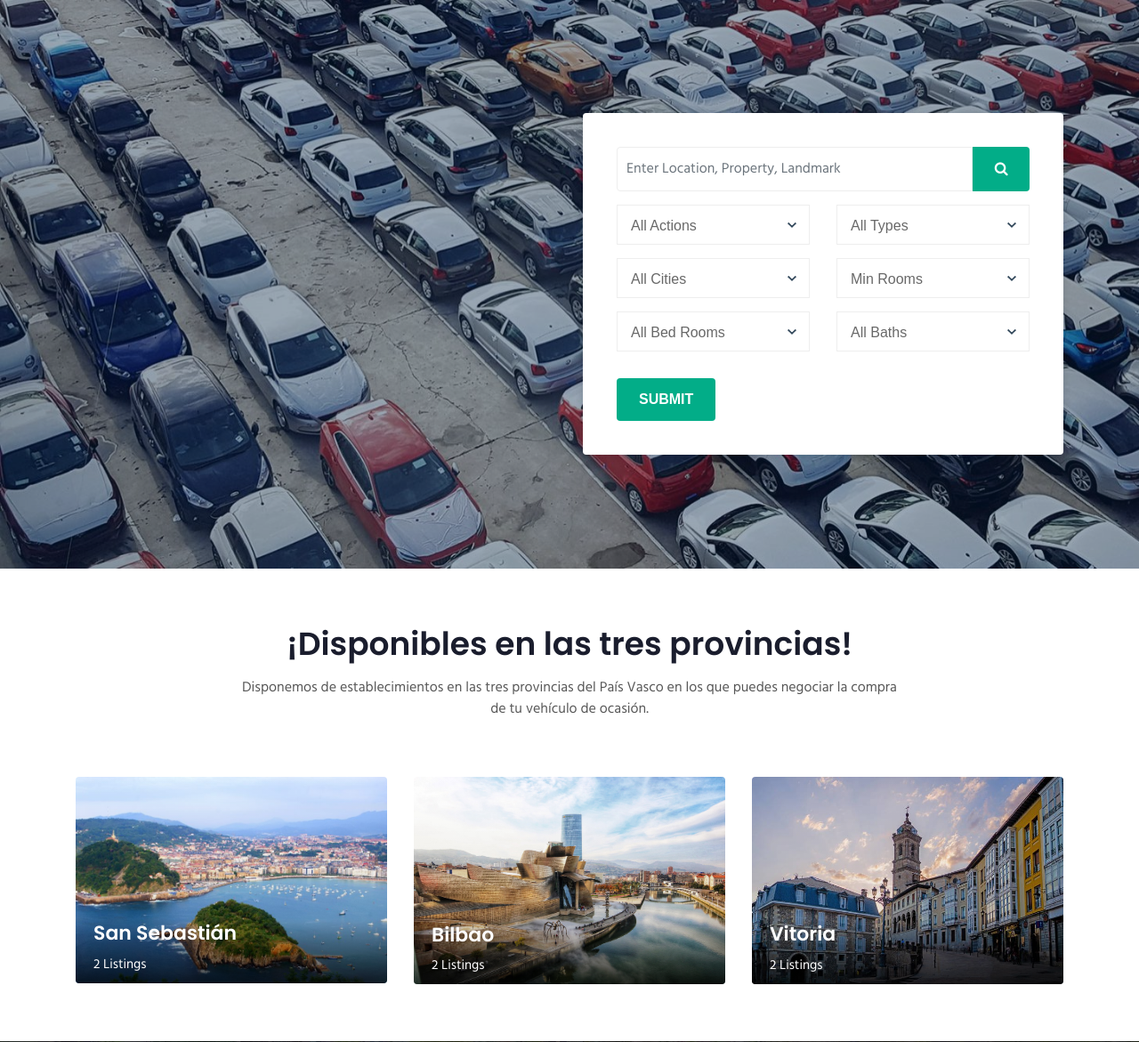
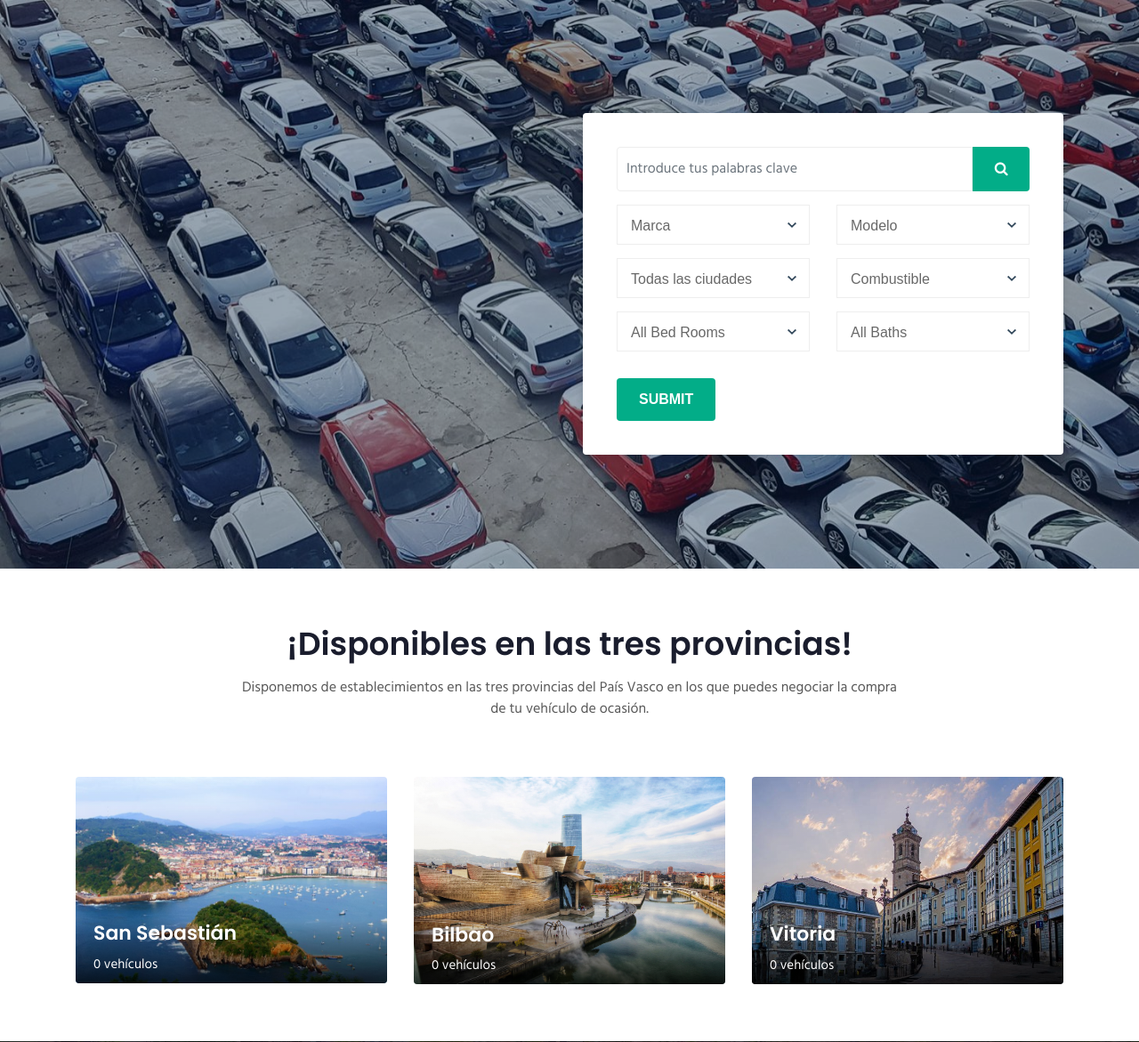
Before and after one commit to bu5to/ProyectoDAS, a Flask app: page / in a window 1280 px wide. Shown: the part 121-1292 px from the top of the page at 89% size. Run offline with Flask 2, Linux system fonts and the light colour scheme; data that the repository does not hold is empty; some libraries are stand-ins or nearby versions.

Commit message:
desquiciandome con sql parte 439284892 y jquery

```diff
--- a/main.py
+++ b/main.py
@@ -1,14 +1,55 @@
 from flask import Flask, render_template, url_for
 from flask_sqlalchemy import SQLAlchemy
 import mysql.connector
-from sqlalchemy import create_engine, Column, String, Integer, ForeignKey
+from sqlalchemy import create_engine, Column, String, Integer, ForeignKey, select, func
 from sqlalchemy.orm import relationship
-from base import Base
+from base import Base, Session
+from coche import Coche
+from marca import Marca
+from usuario import Usuario
 
 app = Flask(__name__)
 app.config['SQLALCHEMY_DATABASE_URI'] = 'postgresql://postgres:root@localhost:5432/bustomoviles'
 app.config['SQLALCHEMY_TRACK_MODIFICATIONS'] = False
 
+# session.query(MyTable.col1).count()
+
+
 @app.route('/')
 def hello_world():
-    return render_template("index.html")
+    session = Session()
+    query = session.query(Coche)
+    query = query.filter(Coche.ciudad == "Donostia")
+    query = query.with_entities(func.count())
+    nCochesdonos = query.scalar()
+    query = session.query(Coche)
+    query = query.filter(Coche.ciudad == "Bilbao")
+    query = query.with_entities(func.count())
+    nCochesbilbo = query.scalar()
+    query = session.query(Coche)
+    query = query.filter(Coche.ciudad == "Vitoria")
+    query = query.with_entities(func.count())
+    nCochesvito = query.scalar()
+    query = session.query(Coche)
+    coches = query.all()
+    query = session.query(Marca)
+    marcas = query.all()
+    query = session.query(Coche.ciudad.distinct().label("ciudad"))
+    ciudades = [row.ciudad for row in query.all()]
+    query = session.query(Coche.combustible.distinct().label("combustible"))
+    combustibles = [row.combustible for row in query.all()]
+    query = session.query(Coche)
+    models = []
+    for m in marcas:
+        models.append(query.filter(Coche.marca == m).all())
+
+    print(models)
+    return render_template("index.html", nCochesDonos=nCochesdonos,
+    nCochesBilbo=nCochesbilbo,
+    nCochesVito=nCochesvito,
+    arrCoches=coches,
+    arrMarcas=marcas,
+    ciudades=ciudades,
+    combustibles=combustibles,
+    models=models
+    )
--- a/templates/base.html
+++ b/templates/base.html
@@ -13,6 +13,7 @@ Author URL: http://w3layouts.com
     <!-- web fonts -->
     <link href="//fonts.googleapis.com/css?family=Poppins:300,400,500,600,700,800,900&display=swap" rel="stylesheet">
     <link href="//fonts.googleapis.com/css?family=Hind&display=swap" rel="stylesheet">
+    <script src="https://code.jquery.com/jquery-3.5.0.js"></script>
     <!-- //web fonts -->
     <!-- Template CSS -->
     <link rel="stylesheet" type="text/css" href="{{url_for ('static', filename='assets/css/style-starter.css') }}">
--- a/templates/index.html
+++ b/templates/index.html
@@ -10,7 +10,7 @@
               <input
                 type="search"
                 class="form-control"
-                placeholder="Enter Location, Property, Landmark"
+                placeholder="Introduce tus palabras clave"
                 name="search"
                 required="required"
               />
@@ -20,43 +20,53 @@
             </div>
             <div class="form-top">
               <select id="sel1">
-                <option>All Actions</option>
-                <option>Rent</option>
-                <option>Sale</option>
-                <option>Sold Out</option>
+                <option>Marca</option>
+                {% for marca in arrMarcas %}
+                <option>{{ marca.marca }}</option>
+                {% endfor %}
               </select>
               <select id="sel2">
-                <option>All Types</option>
-                <option>Apartment</option>
-                <option>Business</option>
-                <option>House</option>
-                <option>Luxury</option>
-                <option>Residential</option>
-                <option>Restaurant</option>
-                <option>Single Family</option>
-                <option>Villa</option>
+                <option>Modelo</option>
+                {% for m in models %}
+                  {% for c in m %}
+                  <option id='{{c.marca.marca}}'>{{c.modelo}}</option>
+                  {% endfor %}
+                {% endfor %}
               </select>
+              <script>
+                var options = "";
+                $("#sel2").on("change", function () {
+                  var value = $(this).val();
+                  alert(value);
+                  if (value == "Male") {
+                    options =
+                      "<option>Select Your Name</option>" +
+                      "<option value='Male1'>Male 1</option>" +
+                      "<option value='Male2'>Male 2</option>";
+                    $("#name").html(options);
+                  } else if (value == "Female") {
+                    options =
+                      "<option>Select Your Name</option>" +
+                      '<option value="female1">Female 1</option>' +
+                      '<option value="female2">Female 2</option>';
+                    $("#name").html(options);
+                  } else $("#name").find("option").remove();
+                });
+              </script>
             </div>
 
             <div class="form-top">
               <select id="sel3">
-                <option>All Cities</option>
-                <option>Baja California Sur</option>
-                <option>Campo Aereo Chapultepec</option>
-                <option>Cuernavaca</option>
-                <option>Estado de</option>
-                <option>Florida</option>
+                <option>Todas las ciudades</option>
+                {% for c in ciudades %}
+                <option>{{ c }}</option>
+                {% endfor %}
               </select>
               <select id="sel4">
-                <option>Min Rooms</option>
-                <option>All Rooms</option>
-                <option>1</option>
-                <option>2</option>
-                <option>3</option>
-                <option>4</option>
-                <option>5</option>
-                <option>6</option>
-                <option>7</option>
+                <option>Combustible</option>
+                {% for c in combustibles %}
+                <option>{{ c }}</option>
+                {% endfor %}
               </select>
             </div>
 
@@ -98,34 +108,47 @@
       <div class="heading text-center mx-auto">
         <h3 class="head">¡Disponibles en las tres provincias!</h3>
         <p class="my-3 head">
-          Disponemos de establecimientos en las tres provincias del País Vasco en los que puedes negociar la compra de tu vehículo de ocasión.
+          Disponemos de establecimientos en las tres provincias del País Vasco
+          en los que puedes negociar la compra de tu vehículo de ocasión.
         </p>
       </div>
       <div class="row mt-3 pt-5">
         <div class="col-md-4 col-sm-6">
           <div class="box16">
-            <img class="img-fluid" src="{{url_for ('static', filename='assets/images/g1.jpg') }}" alt="" />
+            <img
+              class="img-fluid"
+              src="{{url_for ('static', filename='assets/images/g1.jpg') }}"
+              alt=""
+            />
             <div class="box-content">
               <h3 class="title">San Sebastián</h3>
-              <span class="post">2 Listings</span>
+              <span class="post">{{nCochesDonos}} vehículos</span>
             </div>
           </div>
         </div>
         <div class="col-md-4 col-sm-6">
           <div class="box16">
-            <img class="img-fluid" src="{{url_for ('static', filename='assets/images/g2.jpg') }}" alt="" />
+            <img
+              class="img-fluid"
+              src="{{url_for ('static', filename='assets/images/g2.jpg') }}"
+              alt=""
+            />
             <div class="box-content">
               <h3 class="title">Bilbao</h3>
-              <span class="post">2 Listings</span>
+              <span class="post">{{nCochesBilbo}} vehículos</span>
             </div>
           </div>
         </div>
         <div class="col-md-4 col-sm-6 mt-lg-0 pt-lg-0 mt-md-4 pt-md-2">
           <div class="box16">
-            <img class="img-fluid" src="{{url_for ('static', filename='assets/images/g3.jpg') }}" alt="" />
+            <img
+              class="img-fluid"
+              src="{{url_for ('static', filename='assets/images/g3.jpg') }}"
+              alt=""
+            />
             <div class="box-content">
               <h3 class="title">Vitoria</h3>
-              <span class="post">2 Listings</span>
+              <span class="post">{{nCochesVito}} vehículos</span>
             </div>
           </div>
         </div>
```
Also changed, not shown: 1 other file.
